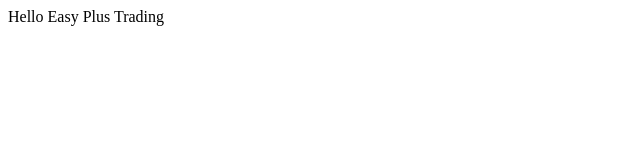
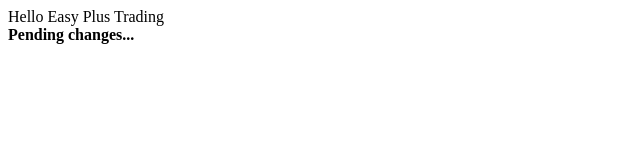
Before and after one commit to Lead-Horse-Logistics/ept-home-page, a website built with webpack: page src/index.html in a window 1280 px wide. Shown: the whole page, without its empty margins (0-640 px from the left). Built offline with nearby package versions, Linux system fonts and the light colour scheme.

Commit message:
test to staging

```diff
--- a/src/index.html
+++ b/src/index.html
@@ -2,5 +2,7 @@
     <title>Easy Plus Trading</title>
     <body>
         Hello Easy Plus Trading
+        <br>
+        <b>Pending changes...</b>
     </body>
 </html>
```
